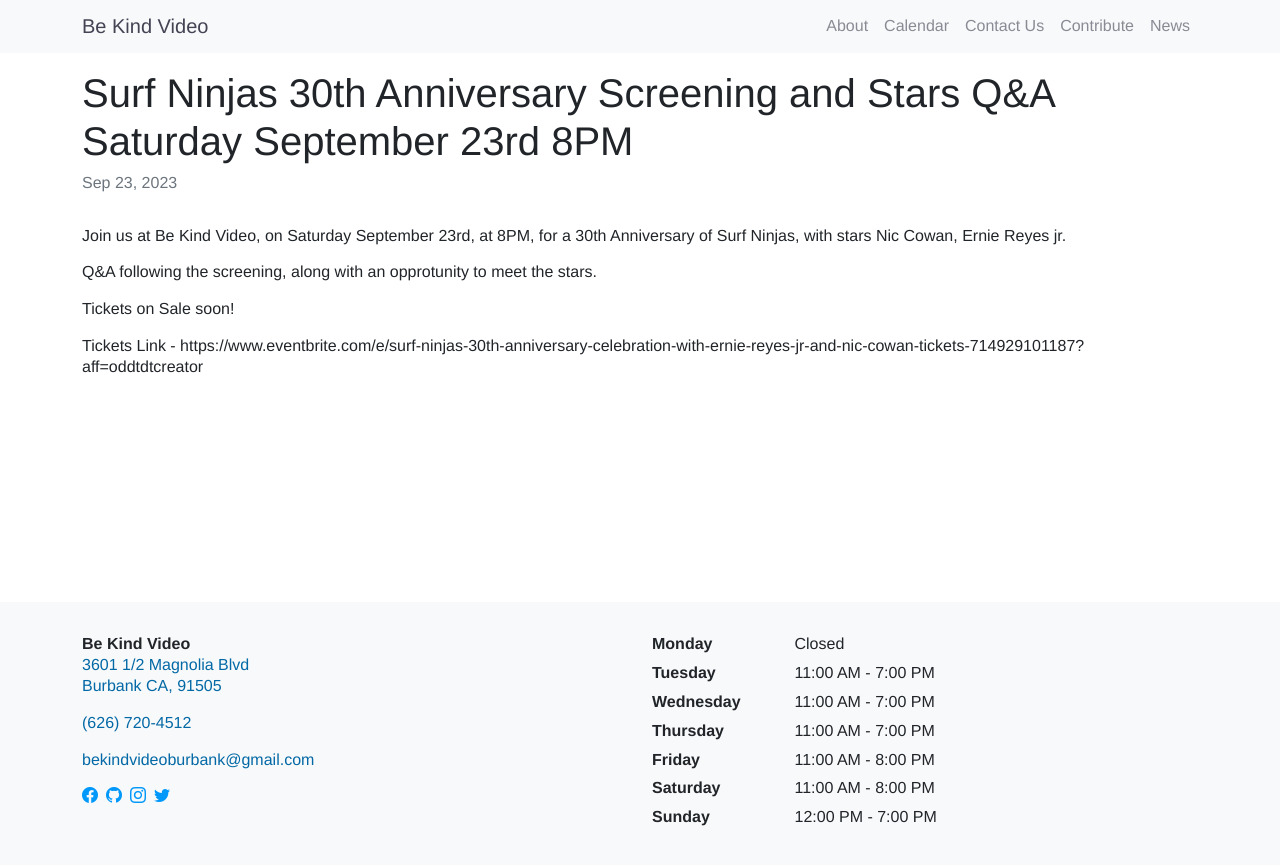
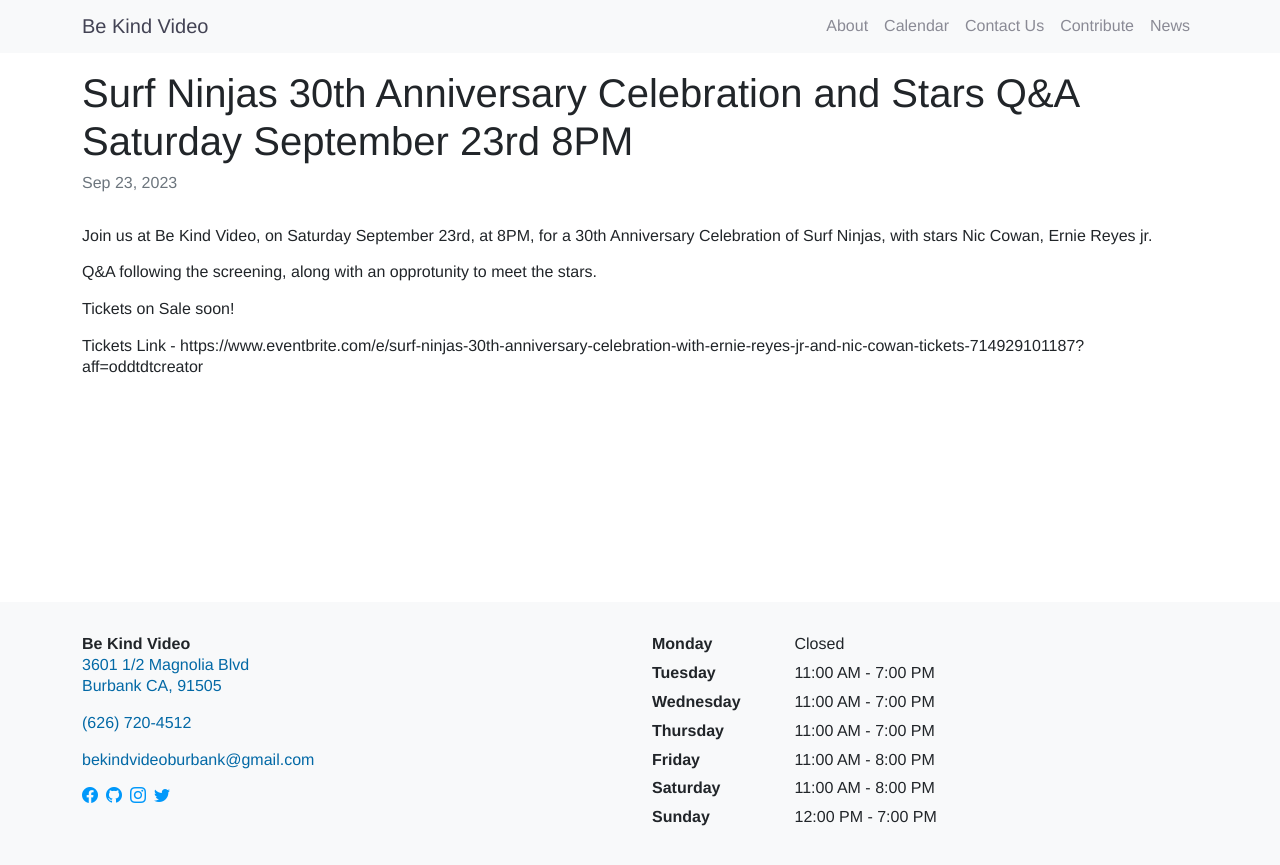
Before and after one commit to arenoir/be-kind-video, a Jekyll site: the page built from _posts/2023-09-23-Surf-Ninjas-30th-Anniversary.md, in a window 1280 px wide. Shown: the top 865 px of the page. Built offline with Jekyll 4.4.1, drawn with Linux system fonts in a browser that asks for light colours.

Commit message:
Update 2023-09-23-Surf-Ninjas-30th-Anniversary.md
Amended title

```diff
--- a/_posts/2023-09-23-Surf-Ninjas-30th-Anniversary.md
+++ b/_posts/2023-09-23-Surf-Ninjas-30th-Anniversary.md
@@ -1,9 +1,9 @@
 ---
 layout: post
-title:  "Surf Ninjas 30th Anniversary Screening and Stars Q&A Saturday September 23rd 8PM"
+title:  "Surf Ninjas 30th Anniversary Celebration and Stars Q&A Saturday September 23rd 8PM"
 categories: events
 ---
-Join us at Be Kind Video, on Saturday September 23rd, at 8PM, for a 30th Anniversary of Surf Ninjas, with stars Nic Cowan, Ernie Reyes jr.
+Join us at Be Kind Video, on Saturday September 23rd, at 8PM, for a 30th Anniversary Celebration of Surf Ninjas, with stars Nic Cowan, Ernie Reyes jr.
 
 Q&A following the screening, along with an opprotunity to meet the stars.
 
```
